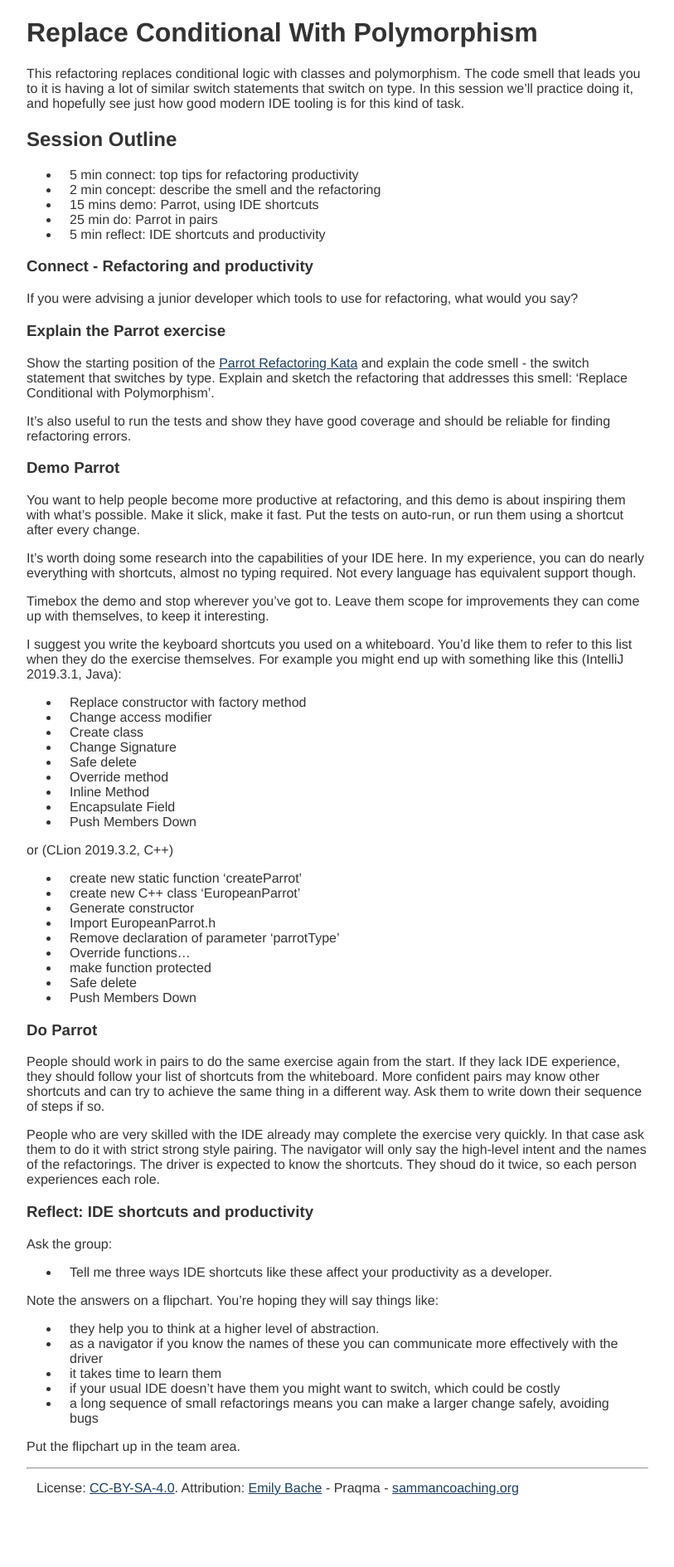
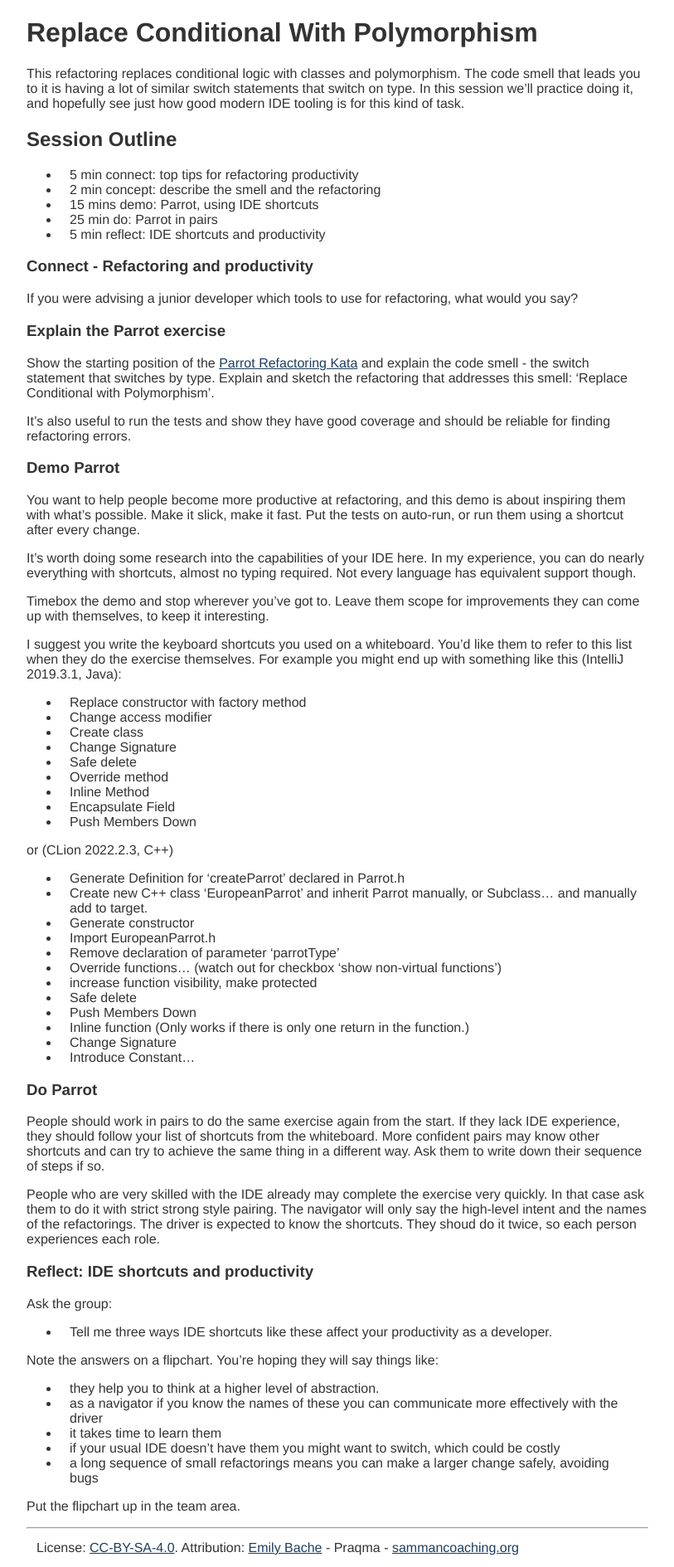
Before and after one commit to sammancoaching/website, a Jekyll site: the page built from _learning_hours/refactoring/conditional_to_polymorphism.md, in a window 1280 px wide. Shown: the whole page at 83% size, without its empty margins (233-1046 px from the left). Built offline with Jekyll 4.4.1, drawn with Linux system fonts in a browser that asks for light colours; before the commit the page ends 1817 px from its top, so only the background shows below that.

Commit message:
Updated CLion version and added new stuff

```diff
--- a/_learning_hours/refactoring/conditional_to_polymorphism.md
+++ b/_learning_hours/refactoring/conditional_to_polymorphism.md
@@ -47,17 +47,20 @@ I suggest you write the keyboard shortcuts you used on a whiteboard. You'd like
 - Encapsulate Field
 - Push Members Down
 
-or (CLion 2019.3.2, C++)
+or (CLion 2022.2.3, C++)
 
-- create new static function 'createParrot'
-- create new C++ class 'EuropeanParrot'
+- Generate Definition for 'createParrot' declared in Parrot.h
+- Create new C++ class 'EuropeanParrot' and inherit Parrot manually, or Subclass... and manually add to target.
 - Generate constructor
 - Import EuropeanParrot.h
 - Remove declaration of parameter 'parrotType'
-- Override functions...
-- make function <xyz> protected
+- Override functions... (watch out for checkbox 'show non-virtual functions')
+- increase function visibility, make protected
 - Safe delete
 - Push Members Down
+- Inline function (Only works if there is only one return in the function.)
+- Change Signature
+- Introduce Constant...
 
 
 ### Do Parrot
```
